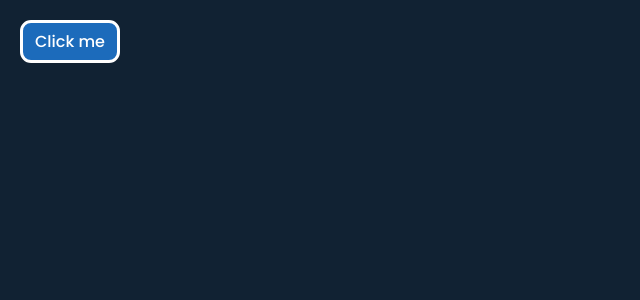
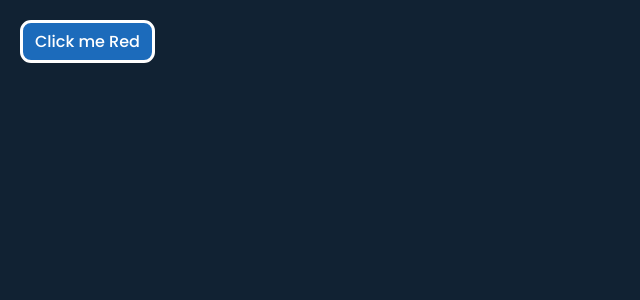
Before and after one commit to TonuCristi/TestReact, a React (Vite) app: page / in a window 1280 px wide. Shown: the top 300 px of the page, without its empty margins (0-640 px from the left). Built offline with nearby package versions, Linux system fonts and the light colour scheme.

Commit message:
Update Button.tsx

```diff
--- a/src/Button.tsx
+++ b/src/Button.tsx
@@ -1,7 +1,7 @@
 export default function Button() {
   return (
     <button className="button" onClick={() => console.log("Merge!")}>
-      Click me
+      Click me Red
     </button>
   );
 }
```
